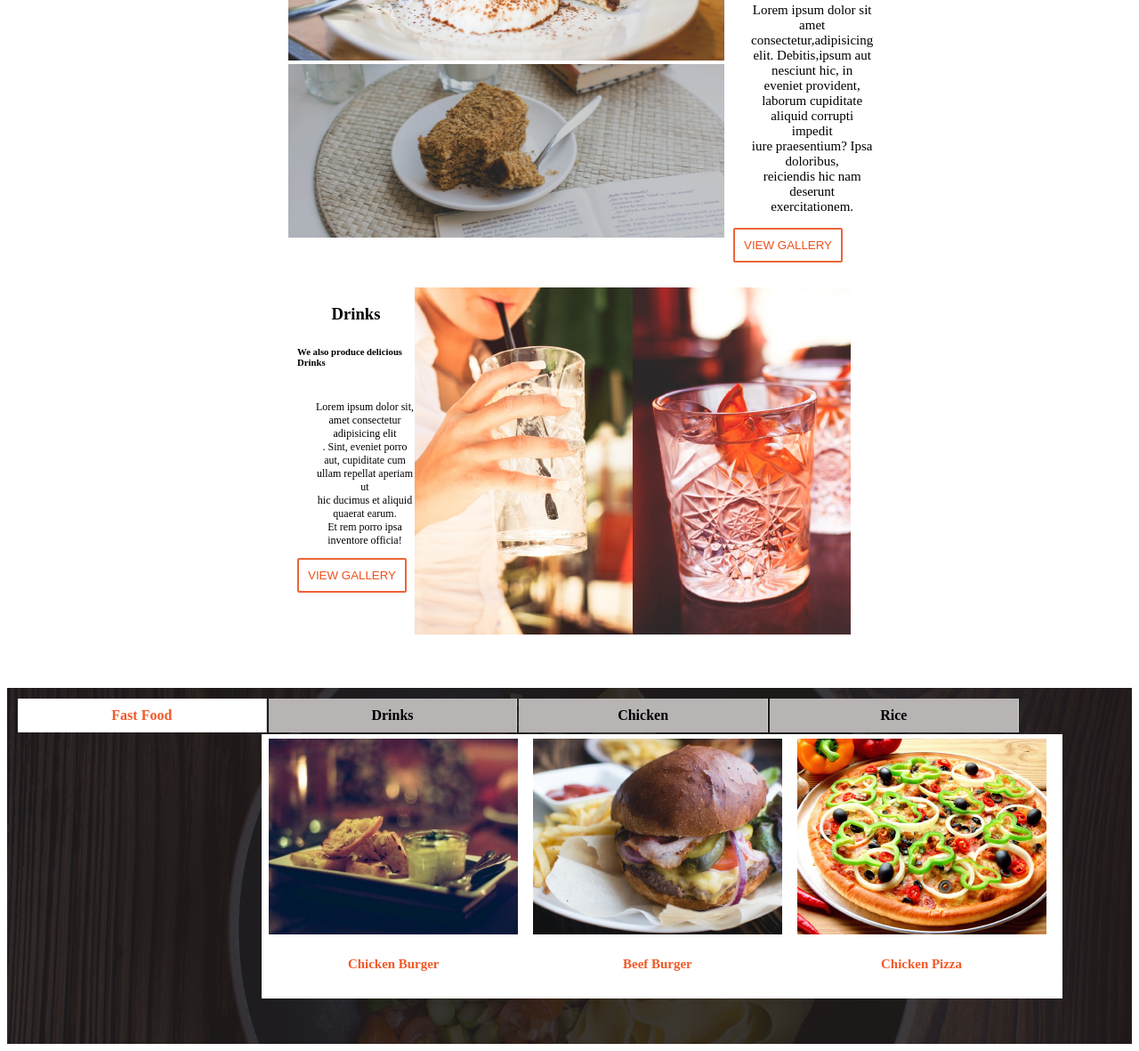
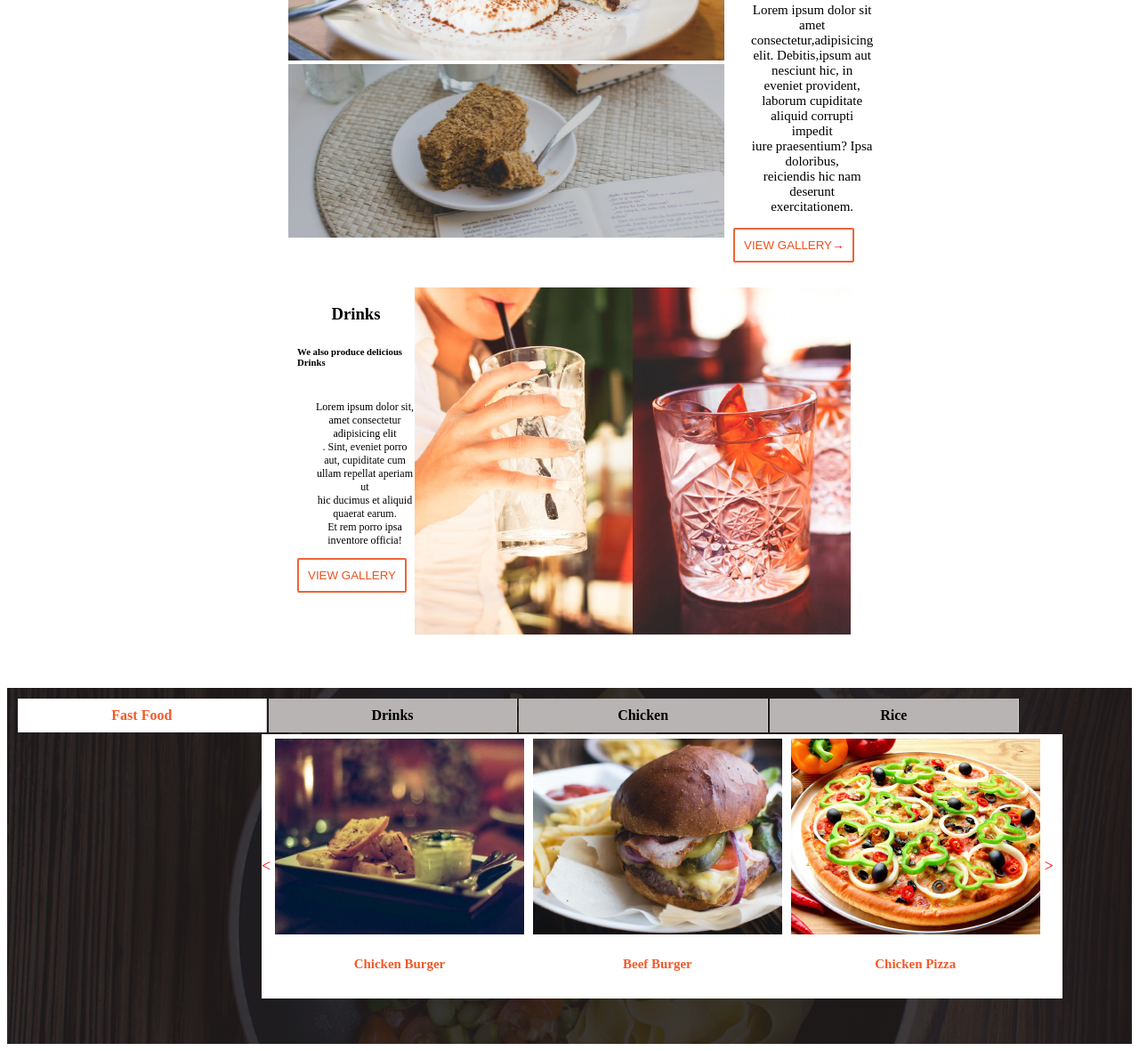
Before and after one commit to Kipkorir2017/Anitas-kitchen, a plain HTML site: page index.html in a window 1280 px wide. Shown: the part 726-1907 px from the top of the page at 89% size. Drawn offline with Linux system fonts and the light colour scheme.

Commit message:
added some  symbols

```diff
--- a/index.html
+++ b/index.html
@@ -39,7 +39,7 @@
     <h3>First Food</h3>
     <h6>You'll  love our delicious Fast Food </h6>
     <p>Lorem ipsum dolor sit amet consectetur,adipisicing<br>  elit. Debitis,ipsum aut nesciunt hic, in eveniet provident, <br>laborum cupiditate aliquid corrupti impedit <br> iure praesentium? Ipsa doloribus,<br> reiciendis hic nam deserunt exercitationem.</p>
-    <button class=button>VIEW GALLERY</button><i class="fal fa-long-arrow-right"></i>
+    <button class=button>VIEW GALLERY<span style="color: red;">&#x2192;</span></button>
     </div>
 </div>
 <div class="DRINKS">
@@ -71,6 +71,7 @@
             </table>
         <div class="img1">
         <div class="list">
+            <span style="color: red;">&#60;</span>
         <div class="img">
             <img src="assets/chickenBurger.jpg" alt="ChickenBurger">
             <h5>Chicken Burger</h5>
@@ -83,6 +84,7 @@
         <img src="assets/chickenPizza.jpg" alt="ChickenPizza">
              <h5>Chicken Pizza</h5>
          </div>
+         <span style="color: red;">&#62;</span>
         </div>
     </div>
     </div>
```
